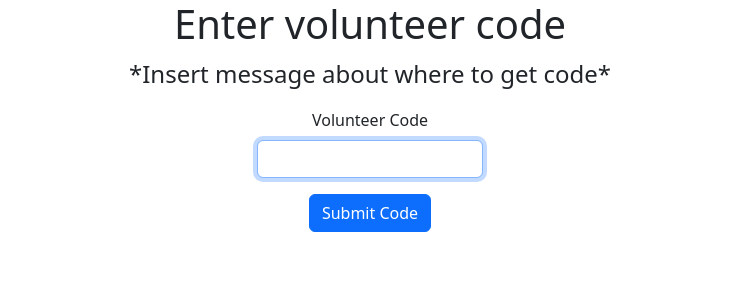
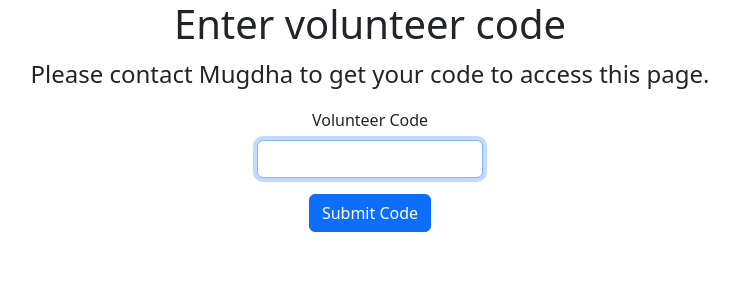
Before and after one commit to kovidcerejo/MoG, a Flask app: page /volunteers/enter-code in a window 1280 px wide. Shown: the top 300 px of the page, without its empty margins (270-1009 px from the left). Run offline with Flask 3, Linux system fonts and the light colour scheme; some libraries are stand-ins or nearby versions.

Commit message:
Changed volunteer code message

```diff
--- a/templates/volunteer_code.html
+++ b/templates/volunteer_code.html
@@ -6,7 +6,7 @@
 
 {% block body %}
     <h1>Enter volunteer code</h1>
-    <p class="fs-4">*Insert message about where to get code*</p>
+    <p class="fs-4">Please contact Mugdha to get your code to access this page.</p>
     <form action="/volunteers/enter-code" method="POST" class="container" id="volunteer-code-form">
         <label for="volunteer-code" class="form-label">Volunteer Code</label>
         <input type="password" name="code" autofocus autocomplete="off" class="form-control mb-3" id="volunteer-code" required>
```
